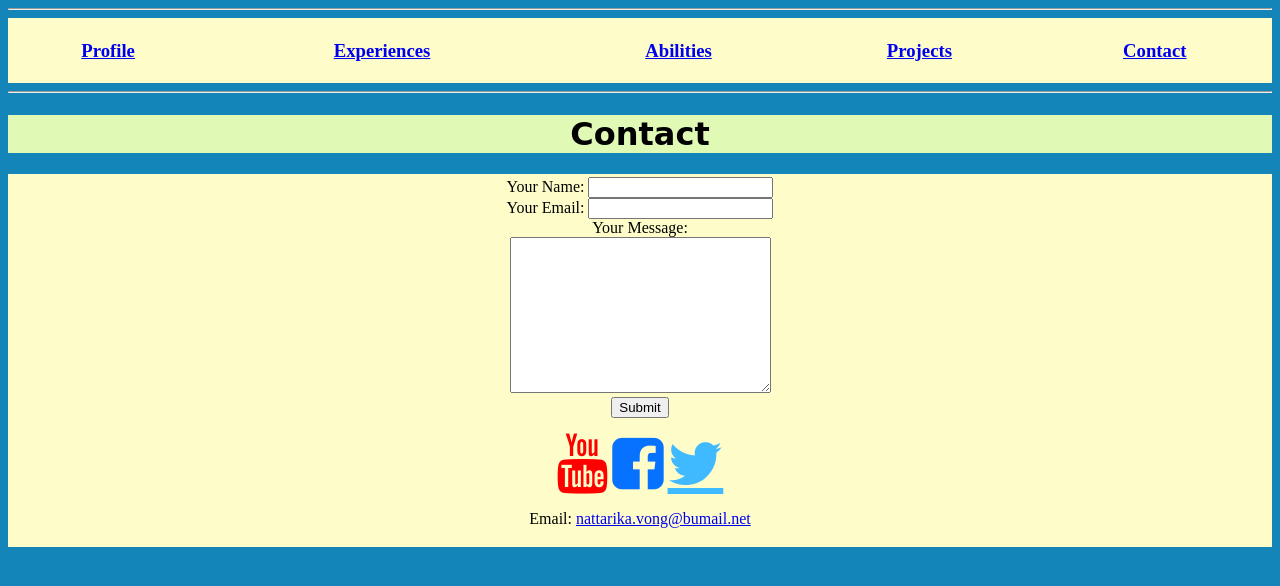
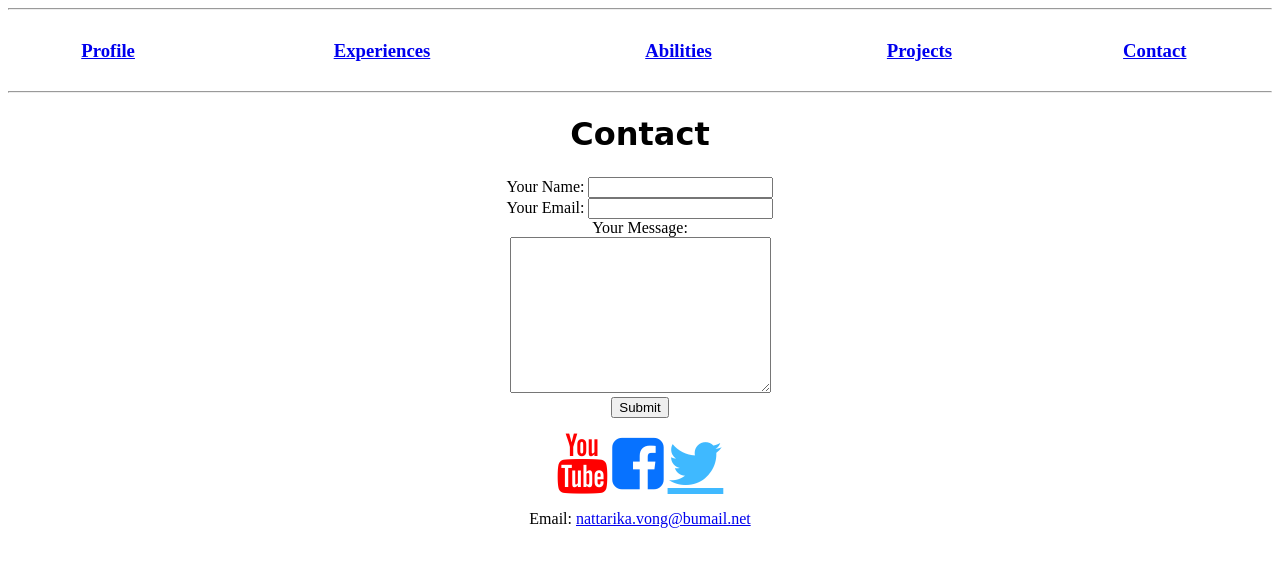
Before and after one commit to ampnattarika1704/nattarika2, a plain HTML site: page contact.html in a window 1280 px wide. Drawn offline with Linux system fonts and the light colour scheme.

Commit message:
Update contact.html

```diff
--- a/contact.html
+++ b/contact.html
@@ -1,22 +1,7 @@
 <!DOCTYPE html>
 <html lang="en">
 <head>
-    <style>
-        /* CSS files --> contact.html */
-body{
-    background-color: #1485b9;
-}
-table{
-    width:100%;
-    text-align: center;
-    background-color: #FEFDCA;
-}
-h1{
-    text-align: center;
-    font-family: cursive;
-    background-color: #E0F9B5;
-}
-    </style>
+
     <meta charset="UTF-8">
     <title>Natta Profile Site</title>
     <link rel="icon" type="image/x-icon" href="favicon.ico">
```
